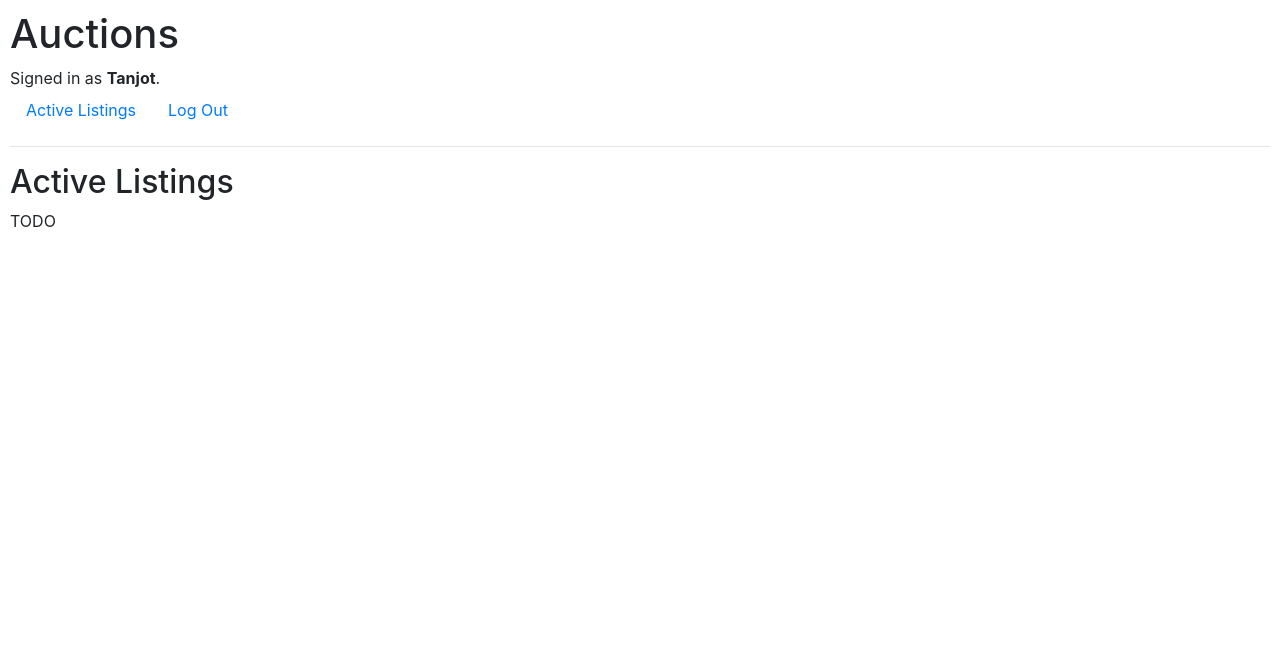
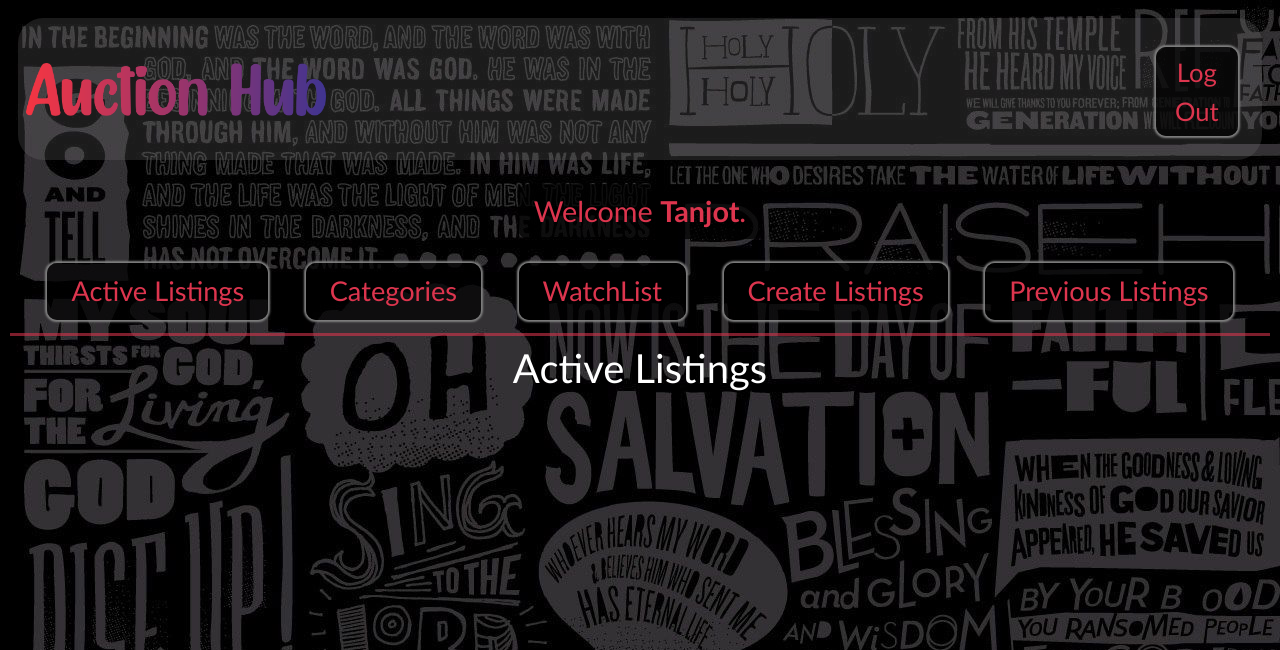
Before and after one commit to TanjotSingh25/Auction_Portal, a Django app: page / in a window 1280 px wide. Shown: the top 650 px of the page. Run offline with Django 3.2, Linux system fonts and the light colour scheme; a user stored in the database is signed in; parts of the project's set-up code (start-up, migrations or seed data) failed here and were passed over; some libraries are stand-ins or nearby versions.

Commit message:
Added Style and added django models

```diff
--- a/auctions/models.py
+++ b/auctions/models.py
@@ -3,4 +3,39 @@ from django.db import models
 
 
 class User(AbstractUser):
-    pass
+    first_name = models.CharField(max_length=64)
+    last_name = models.CharField(max_length=64)
+
+class Items(models.Model):
+    CATEGORIES = [
+        ('electronics', 'Electronics'),
+        ('clothing', 'Clothing'),
+        ('collectibles', 'Collectibles')
+    ]
+
+    title = models.CharField(max_length=100)
+    description = models.TextField()
+    image = models.ImageField()
+    starting_price = models.DecimalField()
+    current_price = models.DecimalField()
+    seller = models.ForeignKey(User, on_delete=models.CASCADE, related_name="Listings")
+    category = models.CharField(choices=CATEGORIES)
+
+class Bids(models.Model):
+    item = models.ForeignObject(Items, on_delete=models.CASCADE, related_name="Bids")
+    bid = models.DecimalField()
+    bidder = models.ForeignKey(User, on_delete=models.CASCADE, related_name="Bidder")
+    time_bid = models.DateTimeField(auto_now_add=True)
+
+class Comments(models.Model):
+    item = models.ForeignObject(Items, on_delete=models.CASCADE, related_name="Comments")
+    comment = models.TextField()
+    time_commented = models.DateTimeField(auto_now_add=True)
+
+class ActiveItems(models.Model):
+    item = models.ForeignObject(Items, on_delete=models.CASCADE, related_name="ActiveItems")
+    date_uploaded = models.DateTimeField(auto_now_add=True)
+
+class InactiveItems(models.Model):
+    item = models.ForeignObject(Items, on_delete=models.CASCADE, related_name="Inactive Items")
+    sold_on = models.DateTimeField(auto_now_add=True)
--- a/auctions/static/auctions/styles.css
+++ b/auctions/static/auctions/styles.css
@@ -1,3 +1,89 @@
 body {
     padding: 10px;
+    background: url("/static/auctions/background2.jpg");
+    /* background-size: auto; */
+    color: white;
+    font-family: 'Gill Sans', 'Gill Sans MT', Calibri, 'Trebuchet MS', sans-serif;
 }
+
+#logo-auctionhub{
+    width: 30%;
+}
+
+#Header-flex{
+    display: flex;
+    flex-direction: row;
+    margin: 0.5rem;
+    justify-content: space-between;
+    align-items: center;
+    background: #80808036;
+    padding: 0.5rem;
+    border-radius: 25px;
+}
+
+#img-div{
+    width: 86%;
+}
+
+.navlink{
+    text-align: center;
+    width: 7%;
+    font-size: 1.6rem;
+    background-color: #000000ba;
+    margin: 1.3rem 1rem 1rem 1rem;
+    border-radius: 10px;
+    color: #dd354e;
+    box-shadow: 0 0 2px 2px gray;
+    display: block;
+    padding: 0.4rem 0.6rem;
+    text-decoration: none;
+}
+
+.navlink:hover{
+    color: #dd354e9f;
+    text-decoration: none;
+}
+
+.hidden{
+    visibility: hidden;
+}
+
+#user-status{
+    display: flex;
+    justify-content: center;
+    margin: 1.5rem 0;
+}
+
+#user-status div{
+    text-align: center;
+    /* margin: 1.5rem 52.5rem; */
+    font-size: 1.8rem;
+    color: #dd354e;
+    background-color: #000000ba;
+    line-height: 55px;
+    border-radius: 10px;
+    padding: 0 1rem;
+}
+
+#navigation-flex{
+    display: flex;
+    justify-content: space-evenly;
+
+}
+
+#navigation-flex a{
+    color: #dd354e;
+    text-decoration: none;
+    font-size: 1.7rem;
+    background-color: #000000ba;
+    box-shadow: 0 0 2px 2px gray;
+    border-radius: 10px;
+    padding: 0.5rem 1.5rem;
+}
+
+#Page-Heading{
+    text-align: center;
+    margin-top: 0.8rem;
+    border-top: solid #dd354e91;
+    padding-top: 0.5rem;
+}
--- a/auctions/templates/auctions/index.html
+++ b/auctions/templates/auctions/index.html
@@ -1,7 +1,7 @@
 {% extends "auctions/layout.html" %}
 
 {% block body %}
-    <h2>Active Listings</h2>
+    <h1 id="Page-Heading">Active Listings</h1>
 
-    TODO
+
 {% endblock %}
--- a/auctions/templates/auctions/layout.html
+++ b/auctions/templates/auctions/layout.html
@@ -8,32 +8,32 @@
         <link href="{% static 'auctions/styles.css' %}" rel="stylesheet">
     </head>
     <body>
-        <h1>Auctions</h1>
-        <div>
+        <div id="Header-flex">
+            <div id="img-div"><img src="{% static 'auctions/AuctionHub.png' %}" id="logo-auctionhub"></div>
             {% if user.is_authenticated %}
-                Signed in as <strong>{{ user.username }}</strong>.
+                <a class="navlink hidden" href="">Log In</a>
+                <a class="navlink" href="{% url 'logout' %}">Log Out</a>
             {% else %}
-                Not signed in.
+                <a class="navlink" href="{% url 'login' %}">Log In</a>
+                <a class="navlink" href="{% url 'register' %}">Register</a>
             {% endif %}
         </div>
-        <ul class="nav">
-            <li class="nav-item">
-                <a class="nav-link" href="{% url 'index' %}">Active Listings</a>
-            </li>
-            {% if user.is_authenticated %}
-                <li class="nav-item">
-                    <a class="nav-link" href="{% url 'logout' %}">Log Out</a>
-                </li>
-            {% else %}
-                <li class="nav-item">
-                    <a class="nav-link" href="{% url 'login' %}">Log In</a>
-                </li>
-                <li class="nav-item">
-                    <a class="nav-link" href="{% url 'register' %}">Register</a>
-                </li>
-            {% endif %}
-        </ul>
-        <hr>
+        <div id="user-status">
+            <div>
+                {% if user.is_authenticated %}
+                    Welcome <strong>{{ user.username }}</strong>.
+                {% else %}
+                    Not signed in.
+                {% endif %}
+            </div>
+        </div>
+        <div id="navigation-flex">
+            <a href="{% url 'index' %}">Active Listings</a>
+            <a href="{% url 'index' %}">Categories</a>
+            <a href="{% url 'index' %}">WatchList</a>
+            <a href="{% url 'index' %}">Create Listings</a>
+            <a href="{% url 'index' %}">Previous Listings</a>
+        </div>
         {% block body %}
         {% endblock %}
     </body>
```
Also changed, not shown: auctions/static/auctions/AuctionHub.png (added), auctions/static/auctions/background.jpg (added), auctions/static/auctions/background2.jpg (added), auctions/static/auctions/background3.jpg (added), db.sqlite3.
